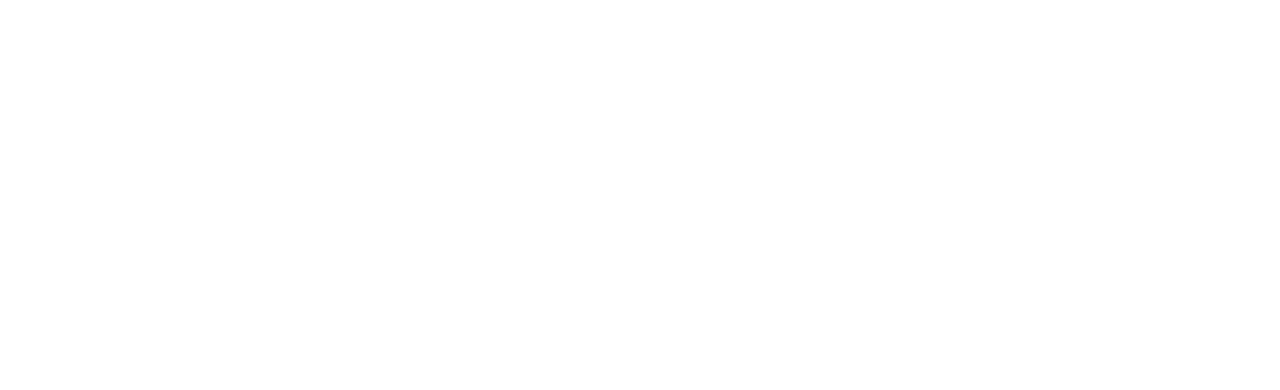
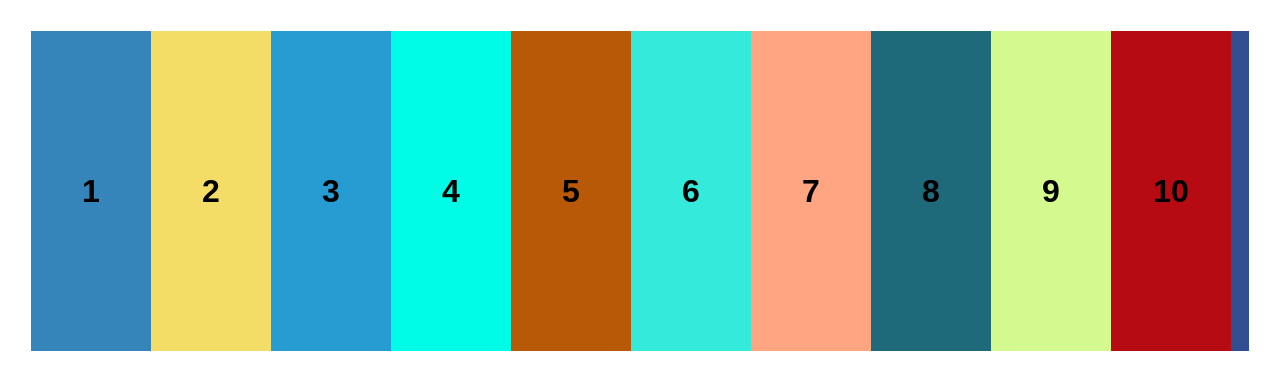
Before and after one commit to Gabewest1/JS30--day27--click-and-drag, a React (Create React App) app: page / in a window 1280 px wide. Shown: the top 390 px of the page. Built offline with nearby package versions, Linux system fonts and the light colour scheme.

Commit message:
Updated <App/> to include 30 items that can be scrolled with the mouse.

```diff
--- a/src/App.js
+++ b/src/App.js
@@ -1,14 +1,47 @@
 import React, { Component } from 'react';
+
+import Items from "./components/Items"
 
 import './App.css';
 
 class App extends Component {
+  state = { mouseStart: 0, isMouseDown: false }
+
   render() {
     return (
       <div className="App">
-
+        <div
+          className="scroll-container"
+          onMouseMove={ this._handleMouseMove }
+          onMouseDown={ this._handleMouseDown }
+          onMouseUp={ this._handleMouseUp }
+          onMouseLeave={ this._handleMouseUp }
+          ref={ el => this.scroller = el }
+        >
+          <Items numItems={ 30 } />
+        </div>
       </div>
     );
+  }
+  _handleMouseDown = (e) => {
+    console.log(("_onMouseDown"))
+    this.setState({ isMouseDown: true, mouseStart: e.clientX })
+  }
+  _handleMouseUp = (e) => {
+    console.log(("_onMouseUp"))
+    this.setState({ isMouseDown: false })
+  }
+  _handleMouseMove = (e) => {
+    console.log(("_onMouseMove"))
+    const { mouseStart, isMouseDown } = this.state
+
+    if (!isMouseDown) return
+
+    const movement = mouseStart - e.clientX
+
+    this.scroller.scrollLeft += movement * 1.3
+
+    this.setState({ mouseStart: e.clientX })
   }
 }
 
```
